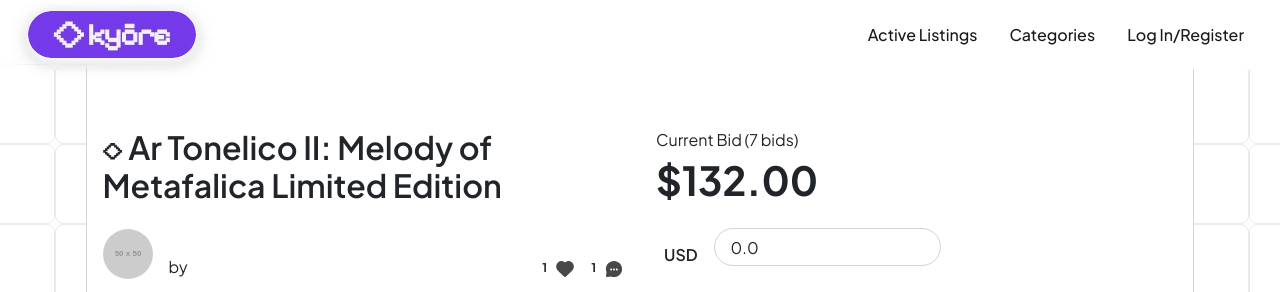
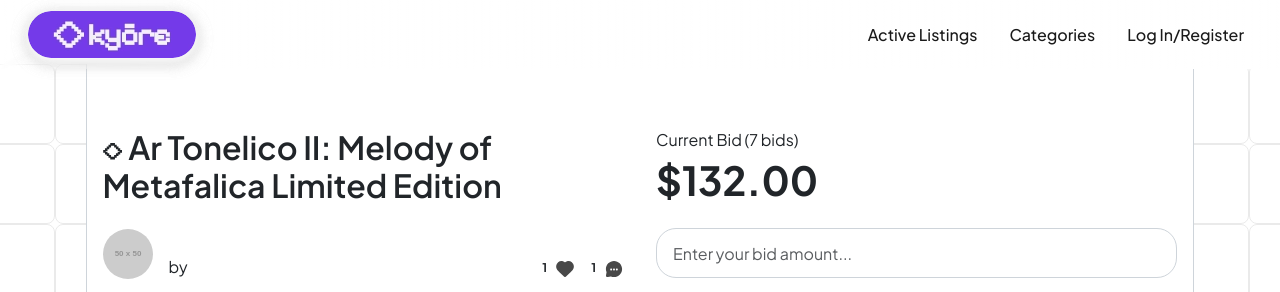
Before and after one commit to Galafador/Kyore, a Django app: page /listing/1/ in a window 1280 px wide. Shown: the top 292 px of the page. Run offline with Django 3.2, Linux system fonts and the light colour scheme; data comes from the database, SQL or seed files in the repository; both versions use the stored data as it was after the commit; grey boxes labelled with a size stand in for pictures from a placeholder-image service; some libraries are stand-ins or nearby versions.

Commit message:
done ish with the bid functionality. might want to style the form better. starting work on comments

```diff
--- a/auctions/forms.py
+++ b/auctions/forms.py
@@ -36,6 +36,7 @@
                 existing = field.widget.attrs.get('class', '')
                 field.widget.attrs['class'] = f"{existing} is-invalid".strip()
 
+
 class BidForm(ModelForm):
     class Meta:
         model = Bid
@@ -43,6 +44,12 @@
         widgets = {
                     "amount": forms.NumberInput(attrs={
                         "placeholder": "Enter your bid amount...",
-                        "class":  "form-control form-control-kyore py-3"
+                        "class":  "form-control form-control-kyore py-4"
                     }),
         }
+
+    def add_is_invalid_class(self):
+        for field_name, field in self.fields.items():
+            if self.errors.get(field_name):
+                existing = field.widget.attrs.get('class', '')
+                field.widget.attrs['class'] = f"{existing} is-invalid".strip()
--- a/auctions/models.py
+++ b/auctions/models.py
@@ -90,7 +90,7 @@
 
 class Bid(models.Model):
     listing = models.ForeignKey(Listing, on_delete=models.CASCADE, related_name="bids")
-    amount = models.DecimalField(max_digits=10, decimal_places=2, default=0.00, validators=[MinValueValidator(0)])
+    amount = models.DecimalField(max_digits=10, decimal_places=2, validators=[MinValueValidator(0)])
     is_first_bid = models.BooleanField(default=False)
     bidder = models.ForeignKey(User, on_delete=models.SET_NULL, related_name="bids", null=True)
     created_at = models.DateTimeField(auto_now_add=True)
@@ -99,12 +99,12 @@
         #validate if listing is still open
         if not self.listing.is_active:
             raise ValidationError({
-                'listing': 'Cannot bid on an inactive listing'
+                'amount': 'Cannot bid on an inactive listing'
             })
         #Validate amount must at least be the same as the starting bid
         if self.amount < self.listing.starting_bid:
             raise ValidationError({
-                'amount': 'Bid amount must be higher than the starting bid.'
+                'amount': 'Bid amount must be at least equal to the starting bid.'
             })
         #Validate amount must be at least higher than the highest_bid, check if highest_bid exist first
         if self.listing.highest_bid is not None and self.amount <= self.listing.highest_bid:
--- a/auctions/templates/auctions/listing.html
+++ b/auctions/templates/auctions/listing.html
@@ -74,13 +74,12 @@
                 </div>
                 <div class="col-12 col-lg-6 d-flex flex-column p-3 mx-auto" style="max-width: 640px; background-color: rgba(0, 128, 0, 0);">
                     <div>
-                        <p class="fw-normal mb-1 w-100">Current Bid ({{listing.bids.count}} bids)</p>
+                        <p class="fw-normal mb-1 w-100">{% if listing.has_bids %}Current Bid{% else %}Starting Bid{% endif %} ({{listing.bids.count}} bids)</p>
                         <h1 class="fw-bold mb-4 w-100">${% if listing.has_bids %}{{ listing.highest_bid }}{% else %}{{ listing.starting_bid }}{% endif %}</h1>
                     </div>
                     <form class="mb-3" action="{% url 'listing' id=listing.id %}" method="post">
                     {% csrf_token %}
-                        <div class="d-flex mb-3 gap-2">
-                            <span class="d-flex align-items-center fw-semibold py-2 px-2">USD</span>
+
                             <div class="form-group form-group-kyore">
                                 {{ form.amount }}
                                 {% for error in form.amount.errors %}
@@ -89,12 +88,8 @@
                                 </div>
                                 {% endfor %}
                             </div>
-                        </div>
-                        {% for error in form.title.errors %}
-                        <div class="invalid-feedback">
-                            {{ error }}
-                        </div>
-                        {% endfor %}
+
+
                         <input class="btn btn-primary w-100 py-3 text" style="font-weight: 600;" type="submit" value="Place Bid" aria-label="Place bid button">
                     </form>
                     <button
--- a/auctions/views.py
+++ b/auctions/views.py
@@ -234,6 +234,8 @@
         if form.is_valid():
             form.save()
             return redirect('listing', id=listing.id)
+        else:
+            form.add_is_invalid_class()
     else:
         form = BidForm()
 
```
Also changed, not shown: db.sqlite3.
